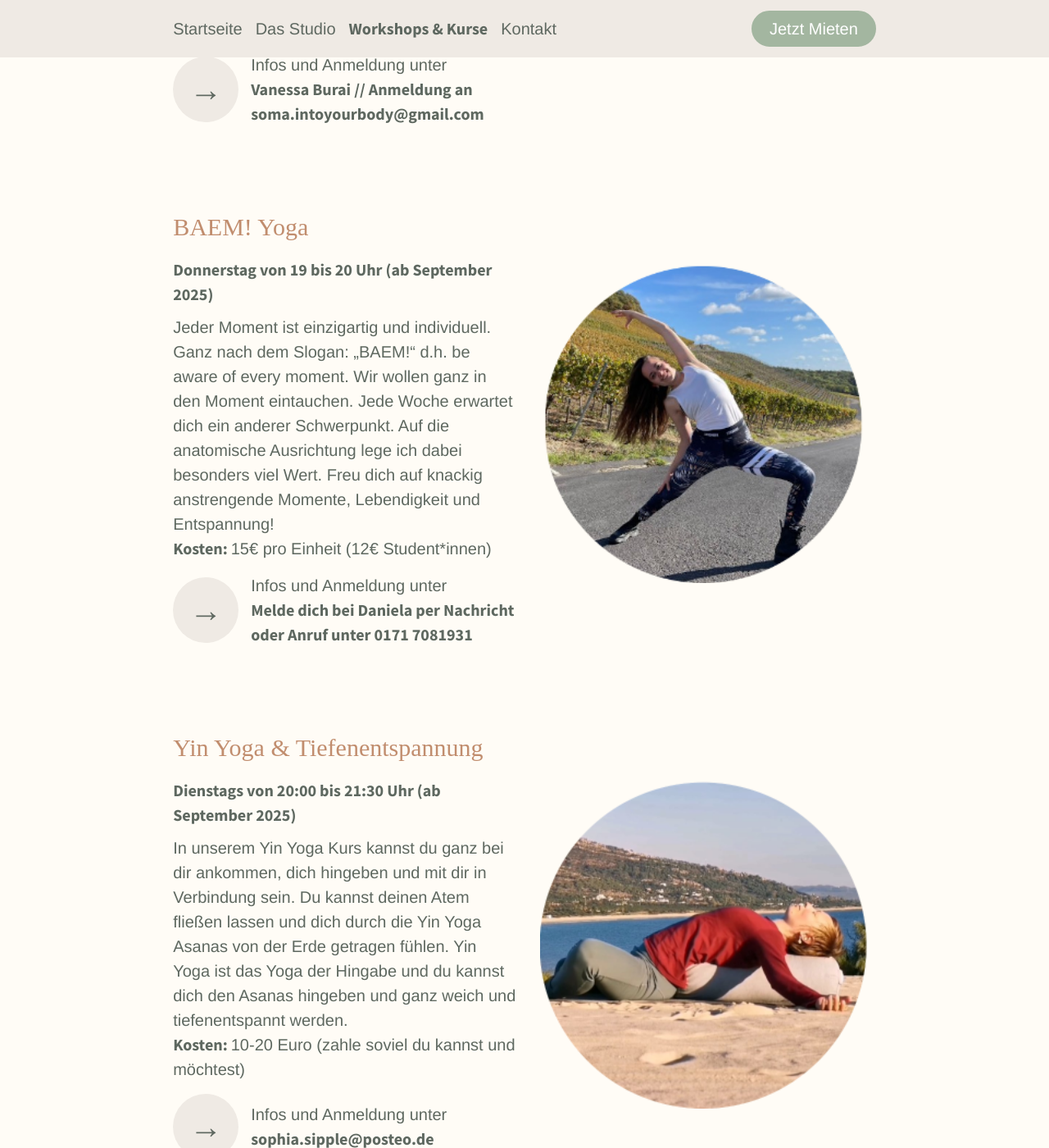
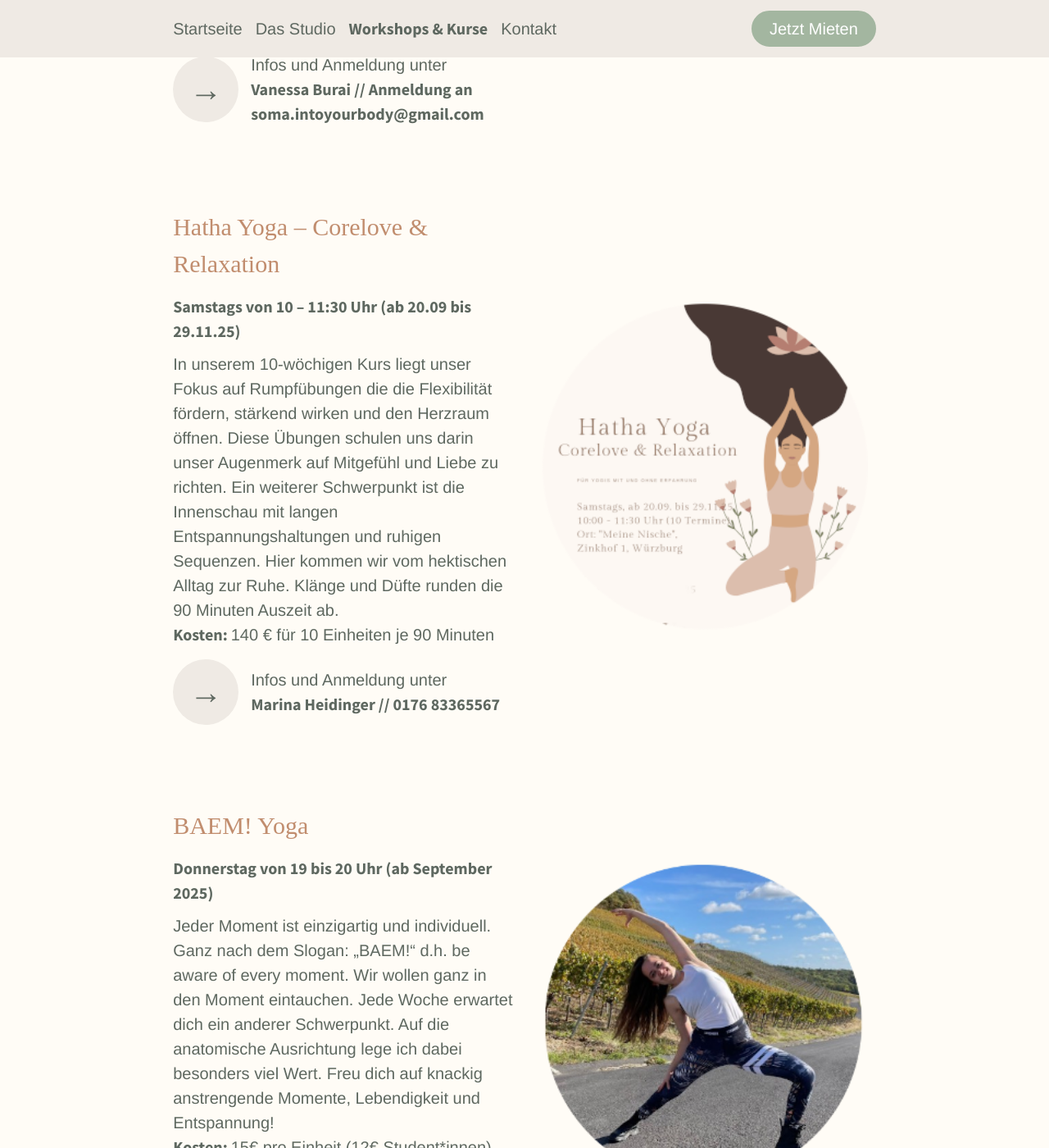
Before and after one commit to sonjafeitsch/meine-nische-website, a Jekyll site: the page built from kurse.html, in a window 1280 px wide and 1400 px high, scrolled down 1890 px. Shown: the whole window at 82% size. Built offline with Jekyll 4.4.1, drawn with Linux system fonts in a browser that asks for light colours; some web fonts are replaced.

Commit message:
update events

```diff
--- a/kurse.html
+++ b/kurse.html
@@ -22,6 +22,15 @@ events:
     wieder den Zugang zu dir selbst, deinem Selbstvertrauen, deiner inneren Stimme finden möchtest."
     costs: "65 € / Person"
     address: "Vanessa Burai // Anmeldung an soma.intoyourbody@gmail.com"
+  - name: "Hatha Yoga – Corelove & Relaxation"
+    image: marina.png
+    time:  Samstags von 10 – 11:30 Uhr (ab 20.09 bis 29.11.25)
+    description: "In unserem 10-wöchigen Kurs liegt unser Fokus auf Rumpfübungen die die Flexibilität fördern,
+    stärkend wirken und den Herzraum öffnen. Diese Übungen schulen uns darin unser Augenmerk auf Mitgefühl und
+    Liebe zu richten. Ein weiterer Schwerpunkt ist die Innenschau mit langen Entspannungshaltungen und
+    ruhigen Sequenzen. Hier kommen wir vom hektischen Alltag zur Ruhe. Klänge und Düfte runden die 90 Minuten Auszeit ab."
+    costs: "140 € für 10 Einheiten je 90 Minuten "
+    address: "Marina Heidinger // 0176 83365567"
   - name: "BAEM! Yoga"
     image: daniela.png
     time: Donnerstag von 19 bis 20 Uhr (ab September 2025)
```
Also changed, not shown: images/events/marina.png.
